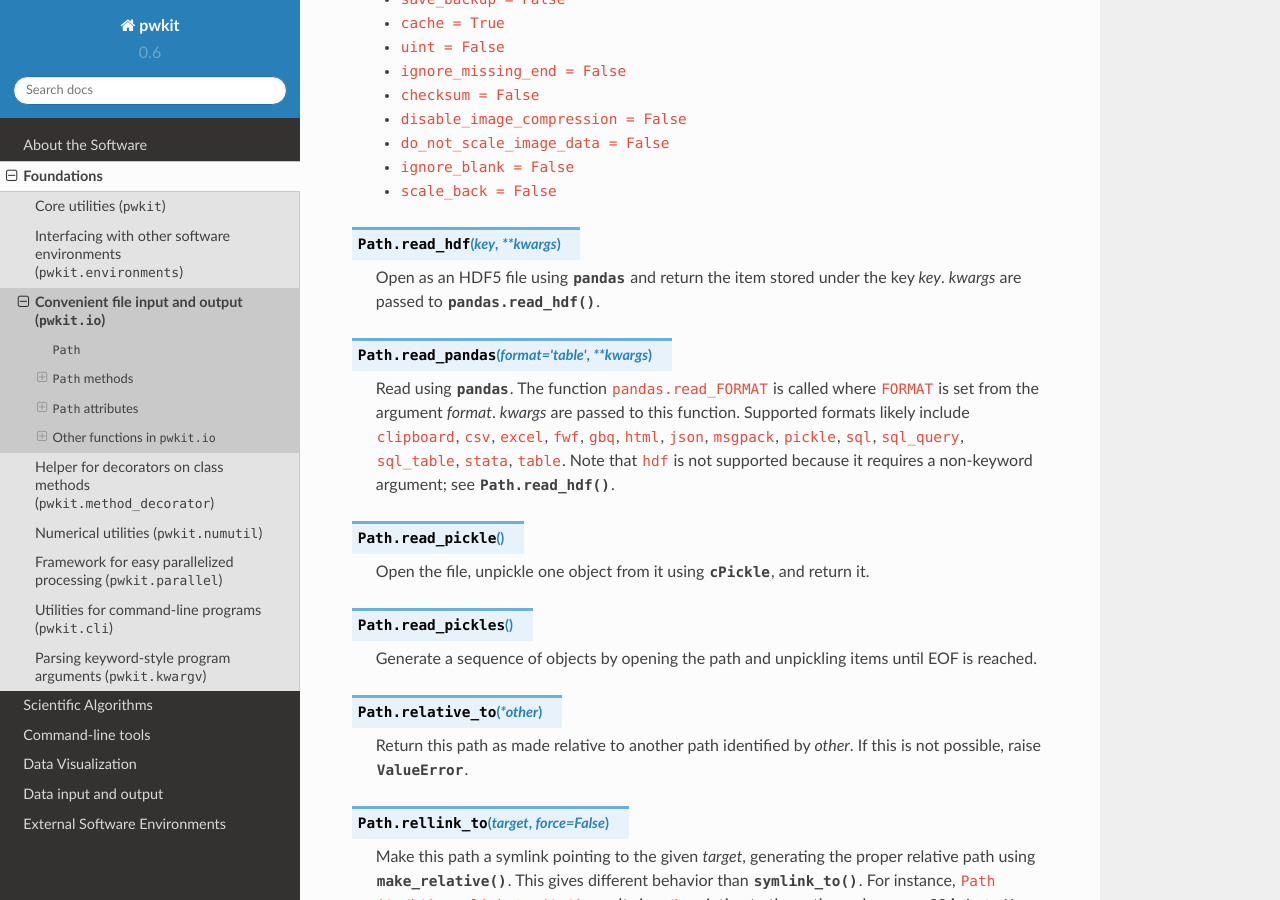
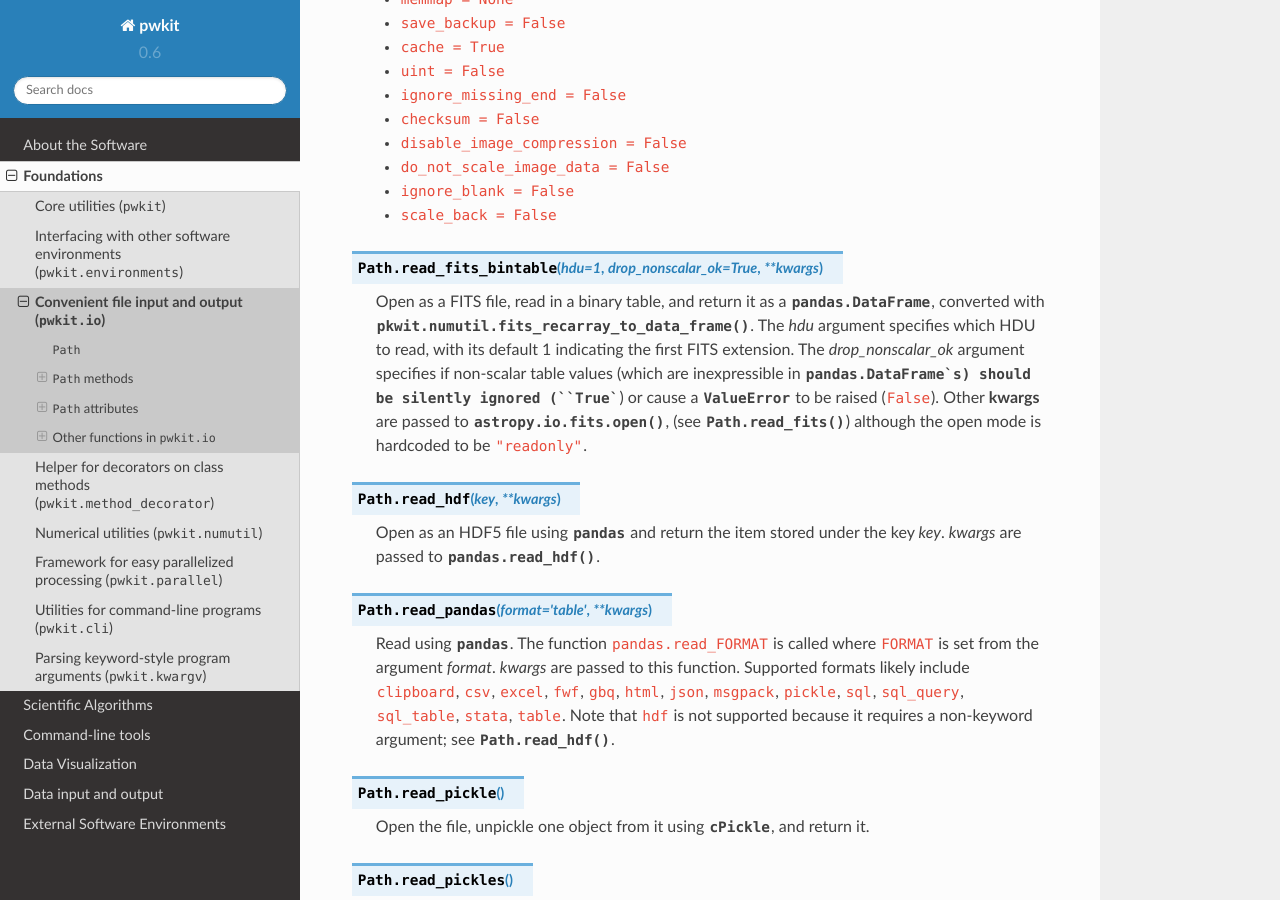
Before and after one commit to pkgw/pwkit, a Sphinx documentation site: the page built from docs/source/foundations/io.rst, in a window 1280 px wide and 900 px high, scrolled down 4299 px. Built offline with Sphinx 7.4.7 and the Read the Docs theme 2.0.0, drawn with Linux system fonts in a browser that asks for light colours; formulas are drawn with MathJax 3; some of the changed text lies outside the part shown.

Commit message:
pwkit/io.py: add Path.read_fits_bintable() for convenience

```diff
--- a/docs/source/foundations/io.rst
+++ b/docs/source/foundations/io.rst
@@ -43,7 +43,8 @@ navigation of the filesystem.
    - :meth:`mkdir`
    - :meth:`open` — see also :meth:`try_open`
    - :meth:`read_lines`
-   - :meth:`read_fits`
+   - :meth:`read_fits` — see also :meth:`read_fits_bintable`
+   - :meth:`read_fits_bintable` — see also :meth:`read_fits`
    - :meth:`read_hdf`
    - :meth:`read_pandas`
    - :meth:`read_pickle`
@@ -236,6 +237,20 @@ on :class:`Path` objects.
    - ``do_not_scale_image_data = False``
    - ``ignore_blank = False``
    - ``scale_back = False``
+
+
+.. method:: Path.read_fits_bintable(hdu=1, drop_nonscalar_ok=True, **kwargs)
+
+   Open as a FITS file, read in a binary table, and return it as a
+   :class:`pandas.DataFrame`, converted with
+   :func:`pkwit.numutil.fits_recarray_to_data_frame`. The *hdu* argument
+   specifies which HDU to read, with its default 1 indicating the first FITS
+   extension. The *drop_nonscalar_ok* argument specifies if non-scalar table
+   values (which are inexpressible in :class:`pandas.DataFrame`s) should be
+   silently ignored (``True``) or cause a :exc:`ValueError` to be raised
+   (``False``). Other **kwargs** are passed to :func:`astropy.io.fits.open`,
+   (see :meth:`Path.read_fits`) although the open mode is hardcoded to be
+   ``"readonly"``.
 
 
 .. method:: Path.read_hdf(key, **kwargs)
```
Also changed, not shown: 1 other file.
